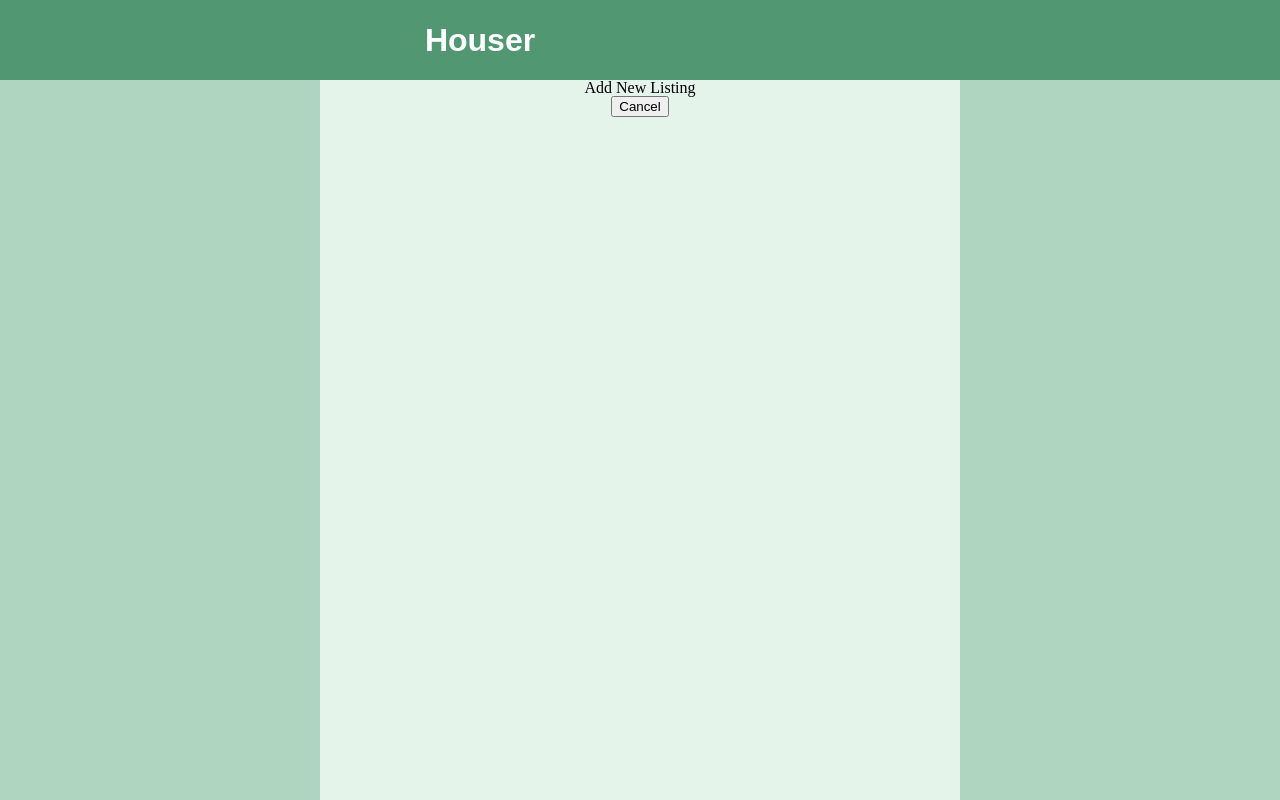
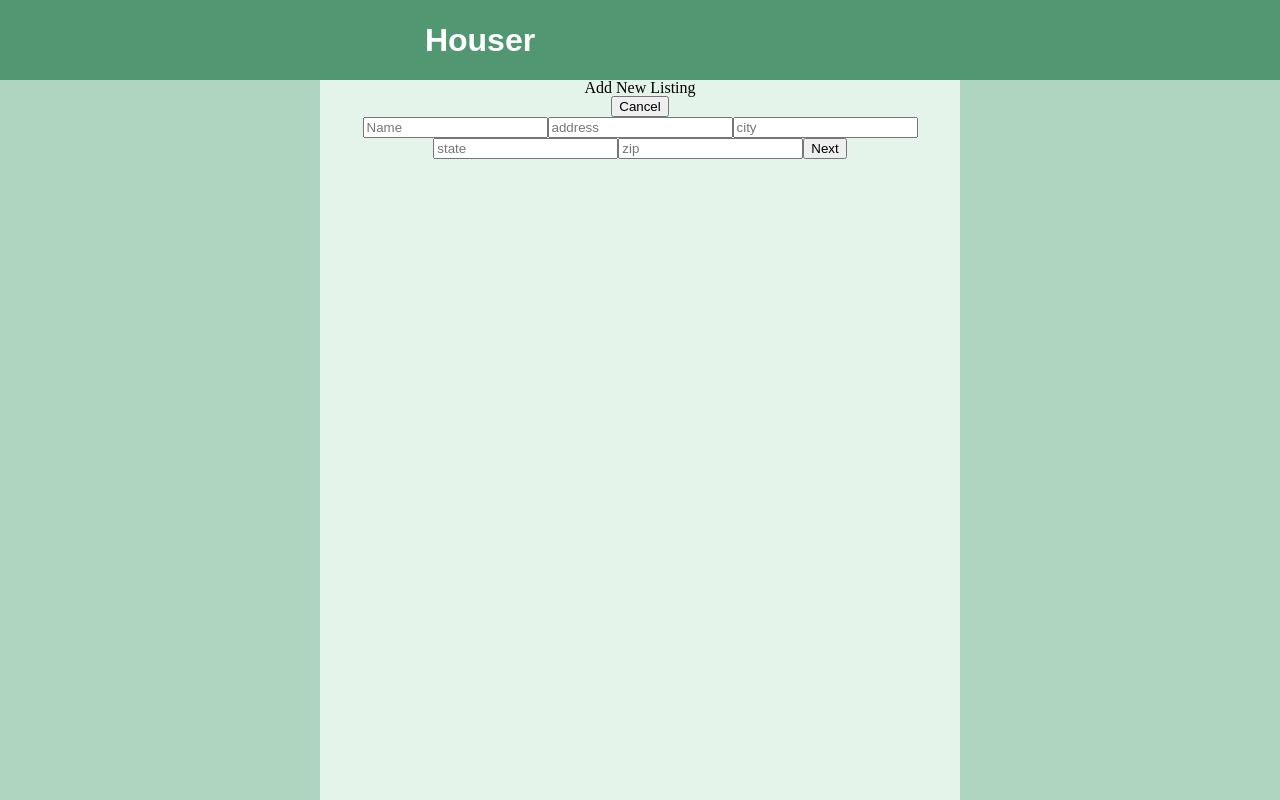
Before and after one commit to tramynn/skillscheck-3, a React (Create React App) app: page /#/wizard/step/1 in a window 1280 px wide. Built offline with nearby package versions, Linux system fonts and the light colour scheme.

Commit message:
completed skillscheck 3

```diff
--- a/src/Components/Dashboard/Dashboard.js
+++ b/src/Components/Dashboard/Dashboard.js
@@ -12,7 +12,7 @@ class Dashboard extends Component {
       <div className="Dashboard">
         <header className="Dashboard-header">
           <h1>Dashboard</h1>
-          <Link to="/wizard/step/:id">
+          <Link to="/wizard/step/1">
             <button>Add New Property</button>
           </Link>
         </header>
--- a/src/Components/ListingHeader/ListingHeader.js
+++ b/src/Components/ListingHeader/ListingHeader.js
@@ -1,13 +1,29 @@
-import React from "react";
+import React, { Component } from "react";
 import { Link } from "react-router-dom";
+import store, { CLEAR } from "../../redux/store";
 
-export default function ListingHeader() {
+class ListingHeader extends Component {
+  constructor() {
+    super();
+    this.state = {};
+  }
+
+  handleClear = () => {
+    store.dispatch({
+      type: CLEAR
+    });
+  };
+
+  render() {
     return (
       <header>
         <h1>Add New Listing</h1>
         <Link to="/">
-        <button>Cancel</button>
+          <button onClick={this.handleClear}>Cancel</button>
         </Link>
       </header>
     );
   }
+}
+
+export default ListingHeader;
--- a/src/Components/Wizard/StepOne.js
+++ b/src/Components/Wizard/StepOne.js
@@ -1,11 +1,46 @@
 import React, { Component } from "react";
 import ListingHeader from "./../ListingHeader/ListingHeader";
+import store, { STEP_ONE } from "./../../redux/store";
+import { Link } from "react-router-dom";
 
 class StepOne extends Component {
   constructor() {
     super();
-    this.state = {};
+    const reduxState = store.getState();
+    this.state = {
+      name: reduxState.name,
+      address: reduxState.address,
+      city: reduxState.city,
+      state: reduxState.state,
+      zip: reduxState.zip
+    };
   }
+
+  componentDidMount() {
+    store.subscribe(() => {
+      const reduxState = store.getState();
+      this.setState({
+        name: reduxState.name,
+        address: reduxState.address,
+        city: reduxState.city,
+        state: reduxState.state,
+        zip: reduxState.zip
+      });
+    });
+  }
+
+  handleChange = e => {
+    this.setState({
+      [e.target.name]: e.target.value
+    });
+  };
+
+  handleNext = () => {
+    store.dispatch({
+      type: STEP_ONE,
+      payload: this.state
+    });
+  };
 
   render() {
     return (
@@ -13,7 +48,43 @@ class StepOne extends Component {
         <header>
           <ListingHeader />
         </header>
-        <main></main>
+        <main>
+          <form>
+            <input
+              name="name"
+              placeholder="Name"
+              value={this.state.name}
+              onChange={this.handleChange}
+            />
+            <input
+              name="address"
+              placeholder="address"
+              value={this.state.address}
+              onChange={this.handleChange}
+            />
+            <input
+              name="city"
+              placeholder="city"
+              value={this.state.city}
+              onChange={this.handleChange}
+            />
+            <input
+              name="state"
+              placeholder="state"
+              value={this.state.state}
+              onChange={this.handleChange}
+            />
+            <input
+              name="zip"
+              placeholder="zip"
+              value={this.state.zip}
+              onChange={this.handleChange}
+            />
+            <Link to="/wizard/step/2">
+              <button onClick={this.handleNext}>Next</button>
+            </Link>
+          </form>
+        </main>
       </div>
     );
   }
--- a/src/Components/Wizard/StepTwo.js
+++ b/src/Components/Wizard/StepTwo.js
@@ -1,5 +1,6 @@
 import React, { Component } from "react";
 import ListingHeader from "./../ListingHeader/ListingHeader";
+// import { Link } from "react-router-dom";
 
 class StepTwo extends Component {
   constructor() {
@@ -13,7 +14,9 @@ class StepTwo extends Component {
         <header>
           <ListingHeader />
         </header>
-        <main></main>
+        <main>
+          <h1>HELLOOOOO</h1>
+        </main>
       </div>
     );
   }
--- /dev/null
+++ b/src/Components/Wizard/Wizard.js
@@ -0,0 +1,27 @@
+import React, { Component } from "react";
+import { Switch, Route } from "react-router-dom";
+import StepOne from "./StepOne";
+import StepTwo from "./StepTwo";
+import StepThree from "./StepThree";
+
+class Wizard extends Component {
+  constructor() {
+    super();
+    this.state = {};
+  }
+  render() {
+    return (
+      <Switch>
+        <div>
+          <main>
+            <Route path="/wizard/step/1" component={StepOne} />
+            <Route path="/wizard/step/2" component={StepTwo} />
+            <Route path="/wizard/step/3" component={StepThree} />
+          </main>
+        </div>
+      </Switch>
+    );
+  }
+}
+
+export default Wizard;
--- a/src/redux/store.js
+++ b/src/redux/store.js
@@ -5,28 +5,48 @@ const initialState = {
   address: "",
   city: "",
   state: "",
-  zip: 0,
+  zip: "",
   img: "",
-  mortgage: 0,
-  rent: 0
+  mortgage: "",
+  rent: ""
 };
 
 export const STEP_ONE = "STEP_ONE";
 export const STEP_TWO = "STEP_TWO";
 export const STEP_THREE = "STEP_THREE";
-export const STEP_FOUR = "STEP_FOUR";
+export const CLEAR = "STEP_FOUR";
 
 function reducer(state = initialState, action) {
   const { type, payload } = action;
-  const { name, address, city, state, zip, img, mortgage, rent}
-  case STEP_ONE: {
-    return {
-      ...state,
-
+  switch (type) {
+    case STEP_ONE: {
+      return {
+        ...state,
+        name: payload.name,
+        address: payload.address,
+        city: payload.city,
+        state: payload.state,
+        zip: payload.zip,
+        img: payload.img,
+        mortgage: payload.mortgage,
+        rent: payload.rent
+      };
     }
+    case CLEAR: {
+      return {
+        name: "",
+        address: "",
+        city: "",
+        state: "",
+        zip: "",
+        img: "",
+        mortgage: "",
+        rent: ""
+      };
+    }
+    default:
+      return state;
   }
-  default:
-    return state;
 }
 
 export default createStore(reducer);
--- a/src/routes.js
+++ b/src/routes.js
@@ -1,6 +1,6 @@
 import React from "react";
 import Dashboard from "./Components/Dashboard/Dashboard";
-import Wizard from "./Components/Wizard/StepOne";
+import Wizard from "./Components/Wizard/Wizard";
 import { Switch, Route } from "react-router-dom";
 
 export default (
```
Lines whose indentation alone changed are shown as unchanged.
